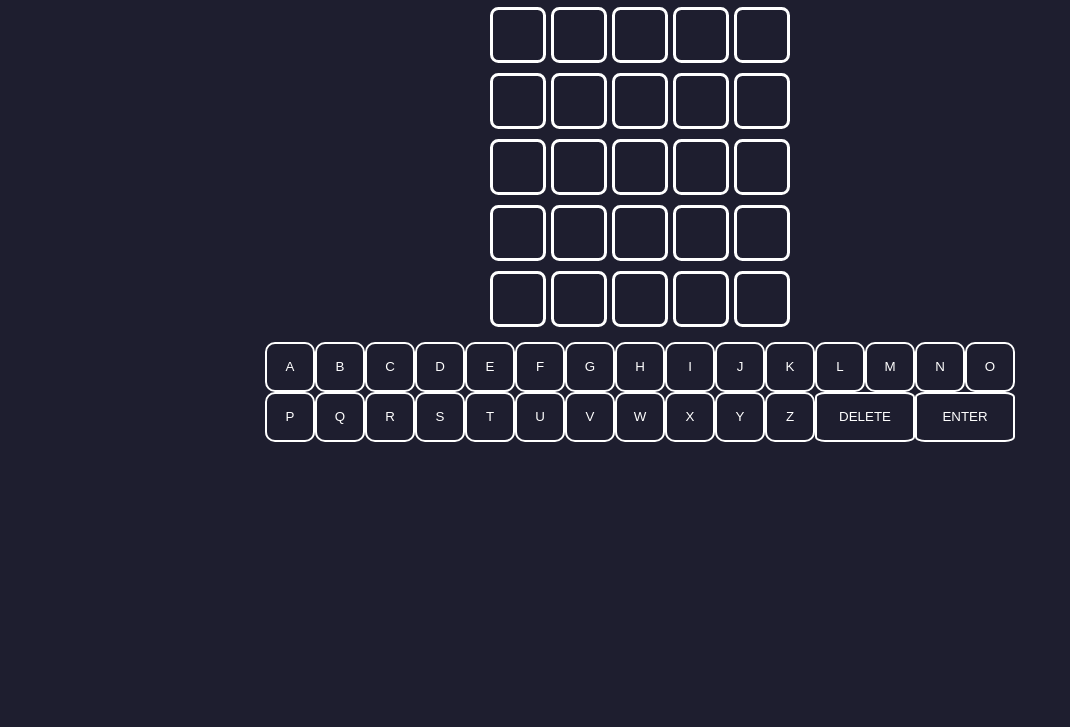
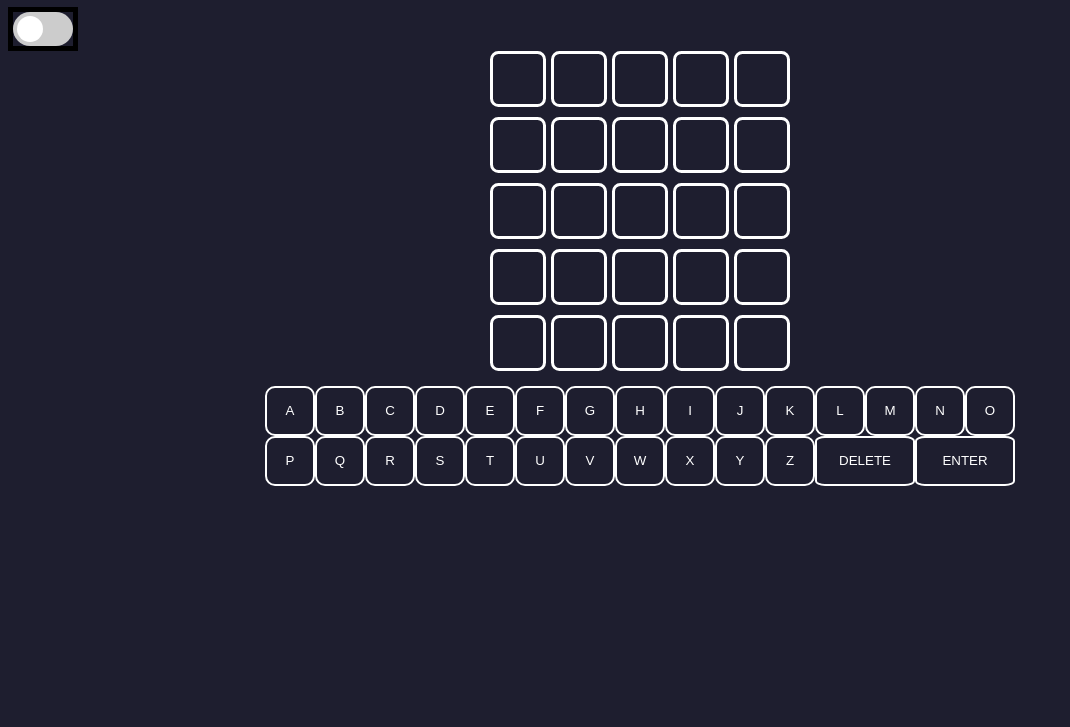
Before and after one commit to Buali03/Wordle-Game, a plain HTML site: page index.html in a window 1280 px wide. Shown: the part 73-800 px from the top of the page, without its empty margins (0-1070 px from the left). Drawn offline with Linux system fonts and the light colour scheme.

Commit message:
Added light mode/dark mode toggle switch in css

```diff
--- a/index.html
+++ b/index.html
@@ -9,6 +9,10 @@
   </head>
   <body>
     <h1 id="WORDLE">WORDLE</h1>
+    <label class="switch">
+      <input type="checkbox" />
+      <span class="slider round"></span>
+    </label>
     <section class="guess">
       <div class="word1">
         <div class="letters" id="W1L1"></div>
--- a/styles/main.css
+++ b/styles/main.css
@@ -78,3 +78,65 @@ button {
   height: 50px;
   border-radius: 10%;
 }
+
+/* dark mode toggle switch */
+.switch {
+  position: relative;
+  display: inline-block;
+  width: 60px;
+  height: 34px;
+  border: 5px solid black;
+}
+
+.switch input {
+  opacity: 0;
+  width: 0;
+  height: 0;
+}
+
+.slider {
+  position: absolute;
+  cursor: pointer;
+  top: 0;
+  left: 0;
+  right: 0;
+  bottom: 0;
+  background-color: #ccc;
+  -webkit-transition: 0.4s;
+  transition: 0.4s;
+}
+
+.slider:before {
+  position: absolute;
+  content: "";
+  height: 26px;
+  width: 26px;
+  left: 4px;
+  bottom: 4px;
+  background-color: white;
+  -webkit-transition: 0.4s;
+  transition: 0.4s;
+}
+
+input:checked + .slider {
+  background-color: #1e1e2f;
+}
+
+input:focus + .slider {
+  box-shadow: 0 0 1px #1e1e2f;
+}
+
+input:checked + .slider:before {
+  -webkit-transform: translateX(26px);
+  -ms-transform: translateX(26px);
+  transform: translateX(26px);
+}
+
+/* Rounded sliders */
+.slider.round {
+  border-radius: 34px;
+}
+
+.slider.round:before {
+  border-radius: 50%;
+}
```
